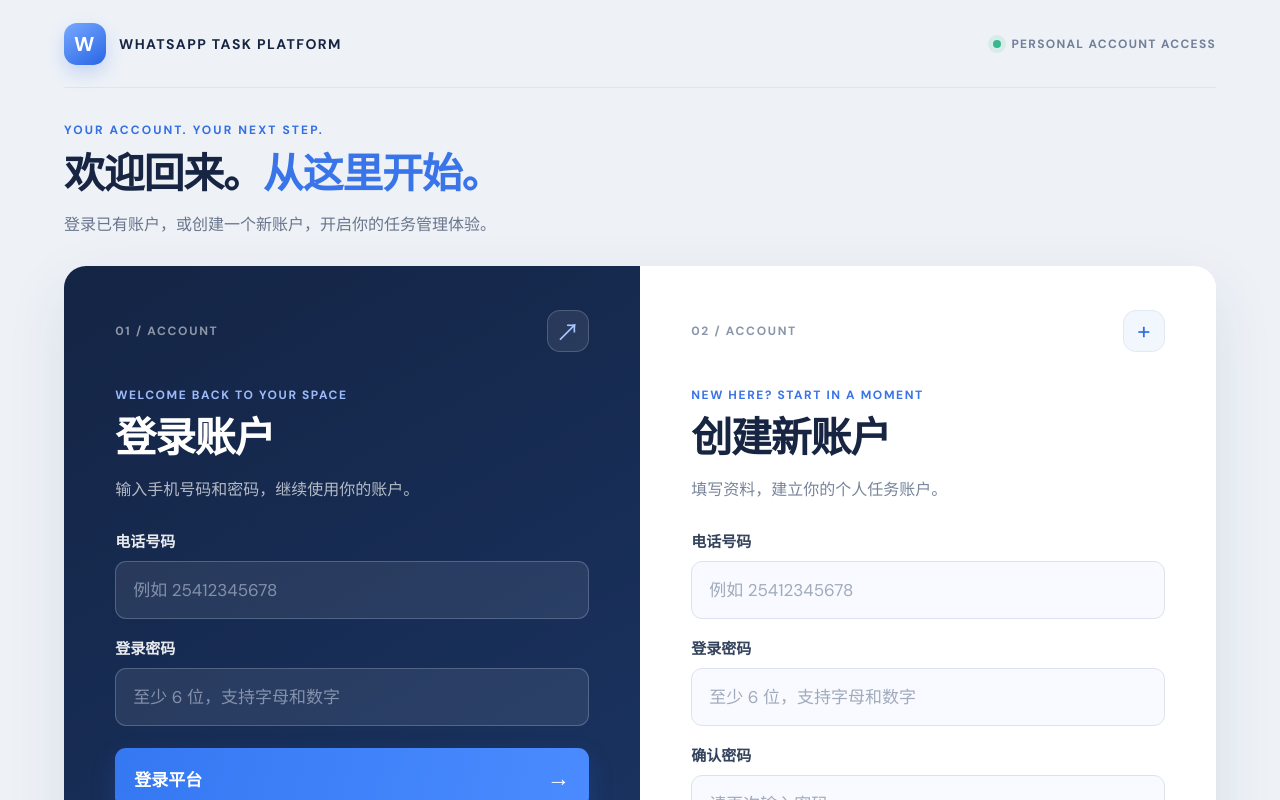
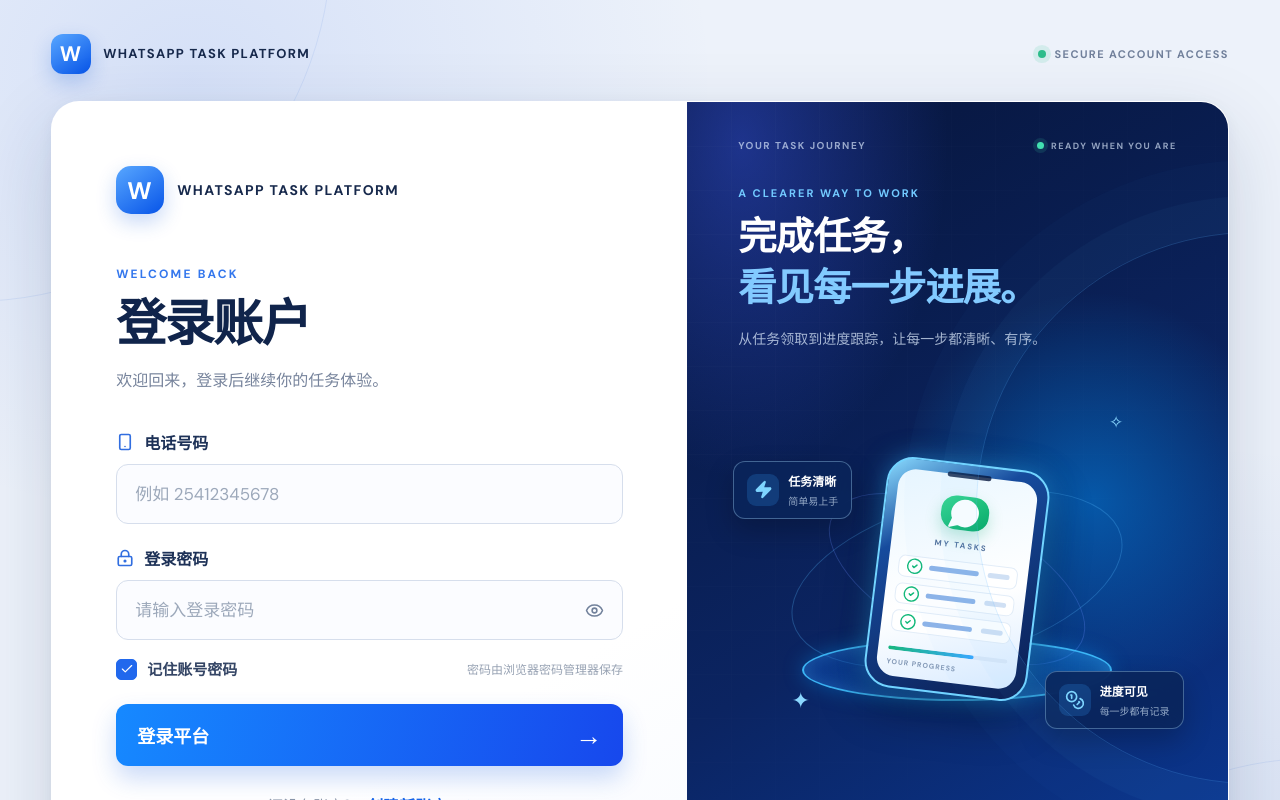
Before and after one commit to xiaolongsvip/whatsapp-task-platform, a Next.js app in the folder apps/web/: page / in a window 1280 px wide. Shown: the top 800 px of the page. Built offline with nearby package versions, Linux system fonts and the light colour scheme.

Commit message:
Replace dual registration panels with requested single login card and right showcase

```diff
--- a/apps/web/src/components/auth-entry.tsx
+++ b/apps/web/src/components/auth-entry.tsx
@@ -1,26 +1,33 @@
 "use client";
 
-import { FormEvent, useState } from "react";
+import { FormEvent, useEffect, useState } from "react";
+import Link from "next/link";
+import { Check, CheckCircle2, Coins, Eye, EyeOff, LockKeyhole, MessageCircle, ShieldCheck, Smartphone, Zap } from "lucide-react";
 
-type Mode = "login" | "register";
-
-function AuthPanel({ mode }: { mode: Mode }) {
-  const isRegister = mode === "register";
+export function AuthEntry() {
   const [phone, setPhone] = useState("");
   const [password, setPassword] = useState("");
-  const [confirmPassword, setConfirmPassword] = useState("");
-  const [inviteCode, setInviteCode] = useState("");
+  const [remember, setRemember] = useState(true);
+  const [showPassword, setShowPassword] = useState(false);
   const [error, setError] = useState("");
   const [notice, setNotice] = useState("");
   const [busy, setBusy] = useState(false);
+
+  useEffect(() => {
+    try {
+      const savedPhone = window.localStorage.getItem("wtp.remembered-phone");
+      if (savedPhone) setPhone(savedPhone);
+    } catch {
+      // Login remains available when browser storage is disabled.
+    }
+  }, []);
 
   async function handleSubmit(event: FormEvent<HTMLFormElement>) {
     event.preventDefault();
     setError("");
     setNotice("");
-
-    const normalizedPhone = phone.replace(/[\s()+-]/g, "");
-    if (!/^\d{8,15}$/.test(normalizedPhone)) {
+    const normalizedPhone = phone.replace(/[\\s()+-]/g, "");
+    if (!/^\\d{8,15}$/.test(normalizedPhone)) {
       setError("请输入正确的国际手机号码，例如 25412345678。");
       return;
     }
@@ -28,36 +35,26 @@ function AuthPanel({ mode }: { mode: Mode }) {
       setError("密码长度需要为 6 至 128 个字符。");
       return;
     }
-    if (isRegister && password !== confirmPassword) {
-      setError("两次输入的密码不一致。");
-      return;
-    }
-
     setBusy(true);
     try {
-      const response = await fetch(`${process.env.NEXT_PUBLIC_API_URL ?? "http://localhost:3002"}/api/v1/auth/${mode}`, {
+      const response = await fetch(`${process.env.NEXT_PUBLIC_API_URL ?? "http://localhost:3002"}/api/v1/auth/login`, {
         method: "POST",
         credentials: "include",
         headers: { "Content-Type": "application/json" },
-        body: JSON.stringify({
-          phone: normalizedPhone,
-          password,
-          ...(isRegister && inviteCode.trim() ? { inviteCode: inviteCode.trim() } : {}),
-        }),
+        body: JSON.stringify({ phone: normalizedPhone, password }),
       });
       const result = await response.json().catch(() => ({}));
       if (!response.ok) {
-        throw new Error(typeof result.message === "string" ? result.message : "请求失败，请稍后重试。");
+        throw new Error(typeof result.message === "string" ? result.message : "登录失败，请检查账号和密码。");
       }
-      if (isRegister) {
-        setNotice("账户创建成功。现在可以使用左侧表单登录。");
-        setPhone(normalizedPhone);
-        setPassword("");
-        setConfirmPassword("");
-        setInviteCode("");
-      } else {
-        setNotice("登录验证成功。用户工作台页面正在开发中，请稍后继续。");
+      try {
+        if (remember) window.localStorage.setItem("wtp.remembered-phone", normalizedPhone);
+        else window.localStorage.removeItem("wtp.remembered-phone");
+      } catch {
+        // Do not block login if browser storage is disabled.
       }
+      setNotice("登录验证成功。用户工作台页面正在开发中，请稍后继续。");
+      setPassword("");
     } catch (cause) {
       setError(cause instanceof Error ? cause.message : "网络连接失败，请检查 API 服务。");
     } finally {
@@ -66,66 +63,109 @@ function AuthPanel({ mode }: { mode: Mode }) {
   }
 
   return (
-    <section className={`entry-panel ${isRegister ? "entry-register" : "entry-login"}`}>
-      <div className="entry-panel-top">
-        <span className="entry-step">{isRegister ? "02" : "01"} / ACCOUNT</span>
-        <span className="entry-panel-symbol">{isRegister ? "+" : "↗"}</span>
+    <main className="login-home">
+      <div className="login-home-top">
+        <Link href="/" className="login-brand" aria-label="WhatsApp Task Platform 首页">
+          <span className="login-brand-mark">W</span>
+          <span>WHATSAPP TASK PLATFORM</span>
+        </Link>
+        <div className="login-top-secure"><span /> SECURE ACCOUNT ACCESS</div>
       </div>
-      <div className="entry-heading">
-        <div className="entry-eyebrow">{isRegister ? "NEW HERE? START IN A MOMENT" : "WELCOME BACK TO YOUR SPACE"}</div>
-        <h1>{isRegister ? "创建新账户" : "登录账户"}</h1>
-        <p>{isRegister ? "填写资料，建立你的个人任务账户。" : "输入手机号码和密码，继续使用你的账户。"}</p>
-      </div>
-      <form className="entry-form" onSubmit={handleSubmit}>
-        <div className="entry-field">
-          <label htmlFor={`${mode}-phone`}>电话号码</label>
-          <input id={`${mode}-phone`} name="phone" type="tel" inputMode="numeric" autoComplete="tel" placeholder="例如 25412345678" value={phone} onChange={(event) => setPhone(event.target.value)} required maxLength={20} />
+
+      <section className="login-card">
+        <div className="login-form-side">
+          <div className="login-form-brand">
+            <span className="login-brand-mark">W</span>
+            <span>WHATSAPP TASK PLATFORM</span>
+          </div>
+          <div className="login-title-block">
+            <div className="login-overline">WELCOME BACK</div>
+            <h1>登录账户</h1>
+            <p>欢迎回来，登录后继续你的任务体验。</p>
+          </div>
+
+          <form className="login-form" onSubmit={handleSubmit}>
+            <div className="login-input-group">
+              <label htmlFor="home-phone"><Smartphone size={18} strokeWidth={2.2} /> 电话号码</label>
+              <input id="home-phone" name="username" type="tel" inputMode="numeric" autoComplete="username" placeholder="例如 25412345678" value={phone} onChange={(event) => setPhone(event.target.value)} required maxLength={20} />
+            </div>
+            <div className="login-input-group">
+              <label htmlFor="home-password"><LockKeyhole size={18} strokeWidth={2.2} /> 登录密码</label>
+              <div className="login-password-wrap">
+                <input id="home-password" name="password" type={showPassword ? "text" : "password"} autoComplete="current-password" placeholder="请输入登录密码" value={password} onChange={(event) => setPassword(event.target.value)} required minLength={6} maxLength={128} />
+                <button className="password-visibility" type="button" onClick={() => setShowPassword((value) => !value)} aria-label={showPassword ? "隐藏密码" : "显示密码"}>
+                  {showPassword ? <EyeOff size={19} /> : <Eye size={19} />}
+                </button>
+              </div>
+            </div>
+
+            <div className="login-options">
+              <label className="remember-option">
+                <input type="checkbox" checked={remember} onChange={(event) => setRemember(event.target.checked)} />
+                <span className="remember-box"><Check size={14} /></span>
+                <span>记住账号密码</span>
+              </label>
+              <span className="password-manager-note">密码由浏览器密码管理器保存</span>
+            </div>
+
+            {error && <div className="login-feedback login-feedback-error" role="alert">{error}</div>}
+            {notice && <div className="login-feedback login-feedback-success" role="status">{notice}</div>}
+
+            <button className="login-submit" type="submit" disabled={busy}>
+              <span>{busy ? "正在登录…" : "登录平台"}</span>
+              <span className="login-submit-arrow">→</span>
+            </button>
+          </form>
+
+          <div className="register-prompt">
+            <span>还没有账户？</span>
+            <Link href="/register">创建新账户 <span>↗</span></Link>
+          </div>
+          <div className="login-form-foot"><ShieldCheck size={18} /> 安全加密连接，保护你的账户信息。</div>
         </div>
-        <div className="entry-field">
-          <label htmlFor={`${mode}-password`}>登录密码</label>
-          <input id={`${mode}-password`} name="password" type="password" autoComplete={isRegister ? "new-password" : "current-password"} placeholder="至少 6 位，支持字母和数字" value={password} onChange={(event) => setPassword(event.target.value)} required minLength={6} maxLength={128} />
-        </div>
-        {isRegister && (
-          <>
-            <div className="entry-field">
-              <label htmlFor="entry-confirm-password">确认密码</label>
-              <input id="entry-confirm-password" name="confirmPassword" type="password" autoComplete="new-password" placeholder="请再次输入密码" value={confirmPassword} onChange={(event) => setConfirmPassword(event.target.value)} required minLength={6} maxLength={128} />
+
+        <aside className="login-showcase" aria-label="平台功能介绍">
+          <div className="showcase-topline">
+            <span>YOUR TASK JOURNEY</span>
+            <span className="showcase-live"><i /> READY WHEN YOU ARE</span>
+          </div>
+          <div className="showcase-heading">
+            <div className="showcase-kicker">A CLEARER WAY TO WORK</div>
+            <h2>完成任务，<br /><span>看见每一步进展。</span></h2>
+            <p>从任务领取到进度跟踪，让每一步都清晰、有序。</p>
+          </div>
+
+          <div className="showcase-illustration" aria-hidden="true">
+            <div className="showcase-halo halo-one" />
+            <div className="showcase-halo halo-two" />
+            <div className="showcase-platform" />
+            <div className="showcase-phone">
+              <div className="phone-speaker" />
+              <div className="phone-screen">
+                <div className="phone-app-icon"><MessageCircle size={34} fill="currentColor" strokeWidth={1.5} /></div>
+                <div className="phone-screen-label">MY TASKS</div>
+                <div className="phone-task"><span><CheckCircle2 size={17} /></span><i /><b /></div>
+                <div className="phone-task"><span><CheckCircle2 size={17} /></span><i /><b /></div>
+                <div className="phone-task"><span><CheckCircle2 size={17} /></span><i /><b /></div>
+                <div className="phone-progress"><span /></div>
+                <small>YOUR PROGRESS</small>
+              </div>
             </div>
-            <div className="entry-field">
-              <label htmlFor="entry-invite-code">邀请码 <span>选填</span></label>
-              <input id="entry-invite-code" name="inviteCode" type="text" autoComplete="off" placeholder="如有邀请码，请填写" value={inviteCode} onChange={(event) => setInviteCode(event.target.value)} maxLength={32} />
-            </div>
-          </>
-        )}
-        {error && <div className="entry-feedback entry-error" role="alert">{error}</div>}
-        {notice && <div className="entry-feedback entry-success" role="status">{notice}</div>}
-        <button className="entry-submit" type="submit" disabled={busy}>{busy ? "正在处理…" : isRegister ? "创建账户" : "登录平台"} <span>→</span></button>
-      </form>
-      <div className="entry-panel-foot">
-        <span className="entry-secure-icon">✓</span>
-        <span>{isRegister ? "注册即代表你同意遵守平台使用规则。" : "安全加密连接，保护账户信息。"}</span>
-      </div>
-    </section>
-  );
-}
+            <div className="showcase-float-card float-task"><span><Zap size={19} fill="currentColor" /></span><div><b>任务清晰</b><small>简单易上手</small></div></div>
+            <div className="showcase-float-card float-reward"><span><Coins size={20} /></span><div><b>进度可见</b><small>每一步都有记录</small></div></div>
+            <div className="showcase-spark spark-a">✦</div>
+            <div className="showcase-spark spark-b">✧</div>
+          </div>
 
-export function AuthEntry() {
-  return (
-    <main className="entry-page">
-      <header className="entry-header">
-        <div className="entry-brand"><span className="entry-brand-mark">W</span><span>WHATSAPP TASK PLATFORM</span></div>
-        <div className="entry-header-caption"><span /> PERSONAL ACCOUNT ACCESS</div>
-      </header>
-      <div className="entry-intro">
-        <div className="entry-intro-line">YOUR ACCOUNT. YOUR NEXT STEP.</div>
-        <h2>欢迎回来。<span>从这里开始。</span></h2>
-        <p>登录已有账户，或创建一个新账户，开启你的任务管理体验。</p>
-      </div>
-      <div className="entry-panels">
-        <AuthPanel mode="login" />
-        <AuthPanel mode="register" />
-      </div>
-      <footer className="entry-footer"><span>© 2026 WHATSAPP TASK PLATFORM</span><span>SECURE · SIMPLE · CLEAR</span></footer>
+          <div className="showcase-features">
+            <div className="showcase-feature"><span><Zap size={20} /></span><div><b>简单任务</b><small>任务清晰，易于上手</small></div></div>
+            <div className="showcase-feature"><span><Coins size={20} /></span><div><b>进度追踪</b><small>随时掌握任务完成情况</small></div></div>
+            <div className="showcase-feature"><span><ShieldCheck size={20} /></span><div><b>安全可靠</b><small>保护账户与个人信息</small></div></div>
+          </div>
+          <div className="showcase-bottom"><span>© 2026 WHATSAPP TASK PLATFORM</span><span>WORK SMARTER. MOVE FORWARD.</span></div>
+        </aside>
+      </section>
+      <footer className="login-page-footer"><span>© 2026 WHATSAPP TASK PLATFORM</span><span>SECURE · SIMPLE · CLEAR</span></footer>
     </main>
   );
 }
```
